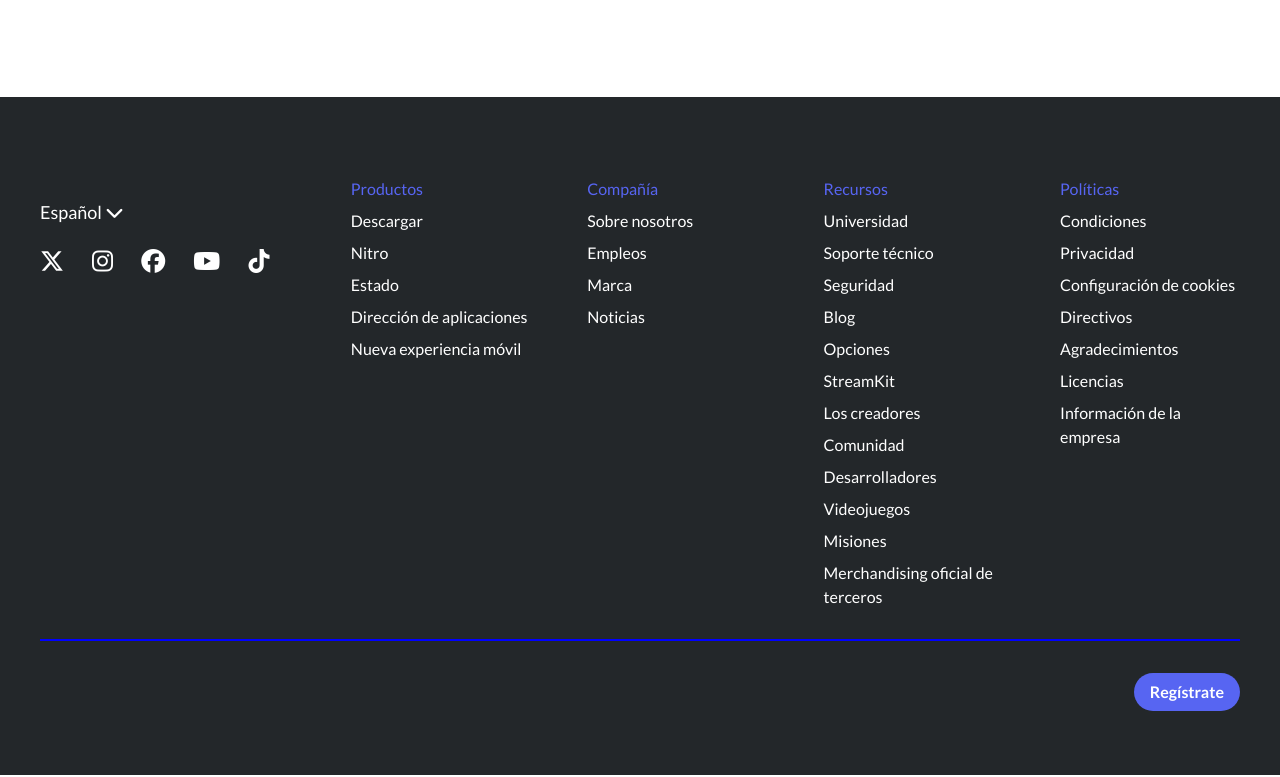
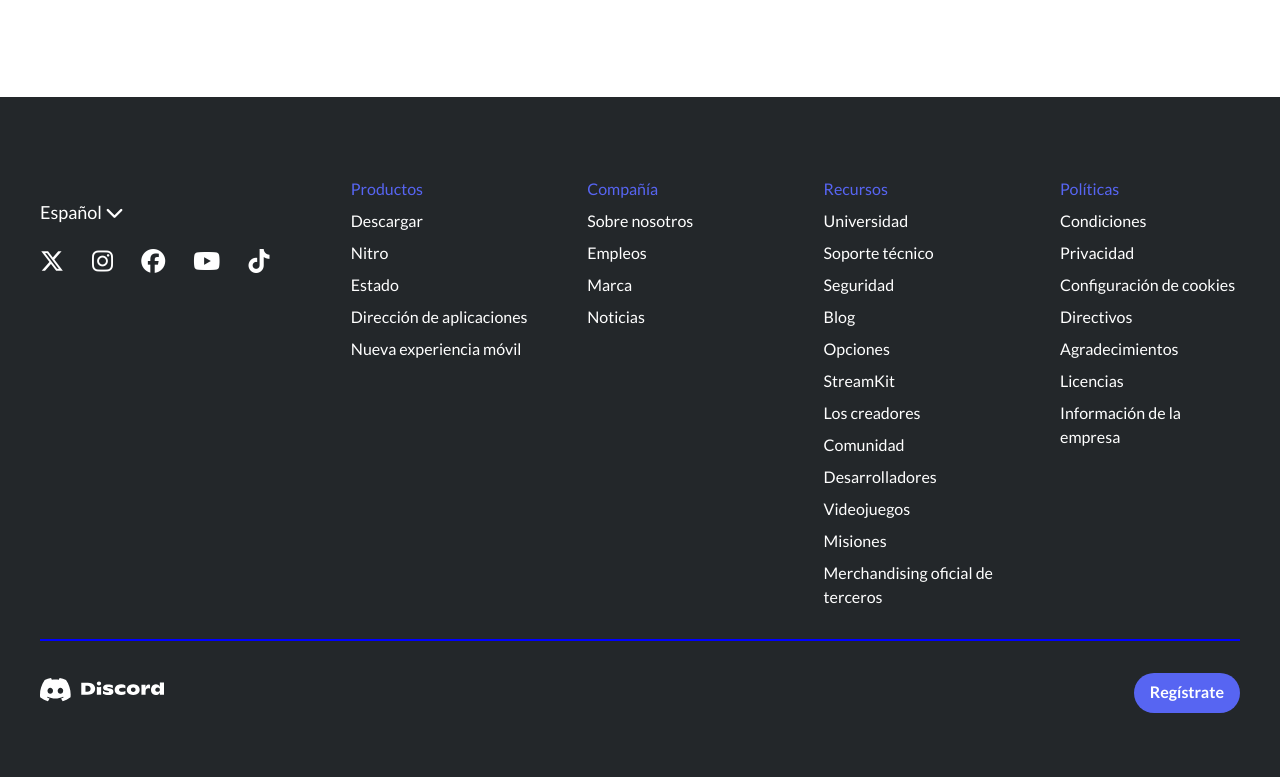
Before and after one commit to MajitoCan/Discord, a plain HTML site: page index.html in a window 1280 px wide. Shown: the part 2156-2933 px from the top of the page. Drawn offline with Linux system fonts and the light colour scheme; the site is published under a folder, as on GitHub Pages, so addresses that start at the root find nothing; a web font is replaced by a local one.

Commit message:
coreccionImg

```diff
--- a/index.html
+++ b/index.html
@@ -166,7 +166,7 @@
             <div class="final">
                 <div class="logo_discord">
                     <figure>
-                        <img src="/Imagenes/logo-discord.svg" alt="">
+                        <img src="./Imagenes/logo-discord.svg" alt="">
                     </figure>
                 </div>
                 <a href="">Regístrate</a>
```
